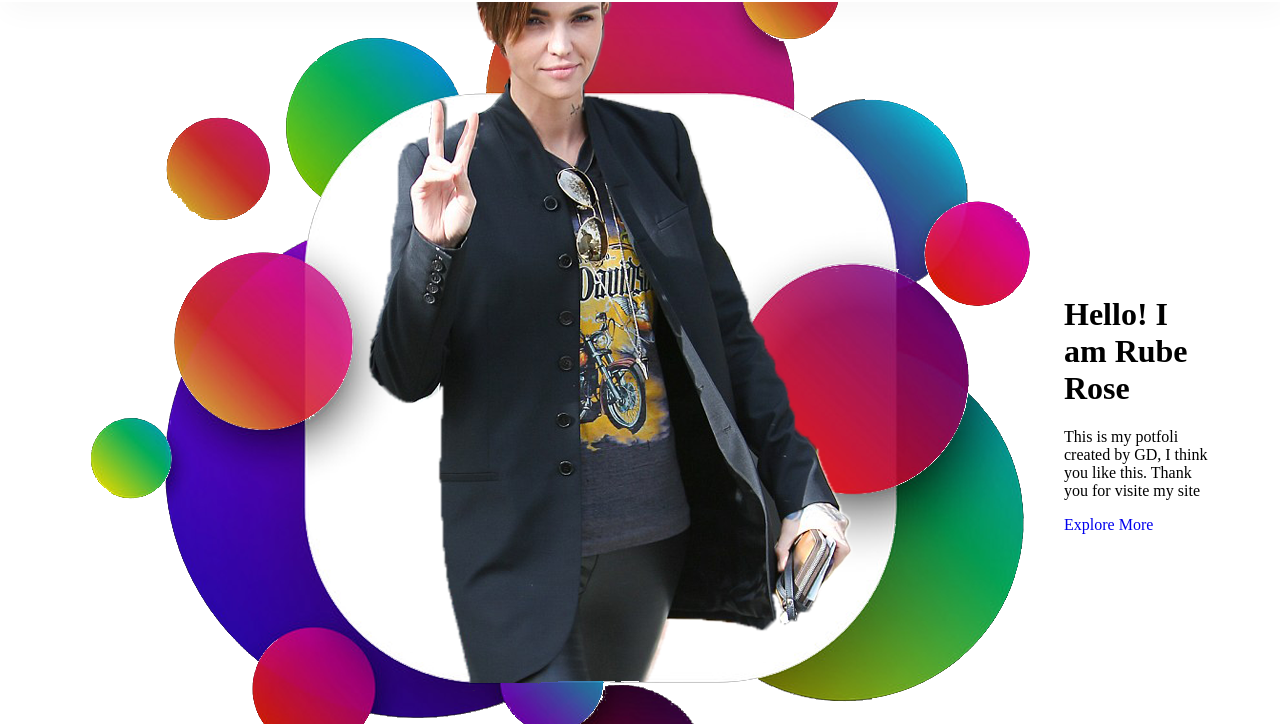
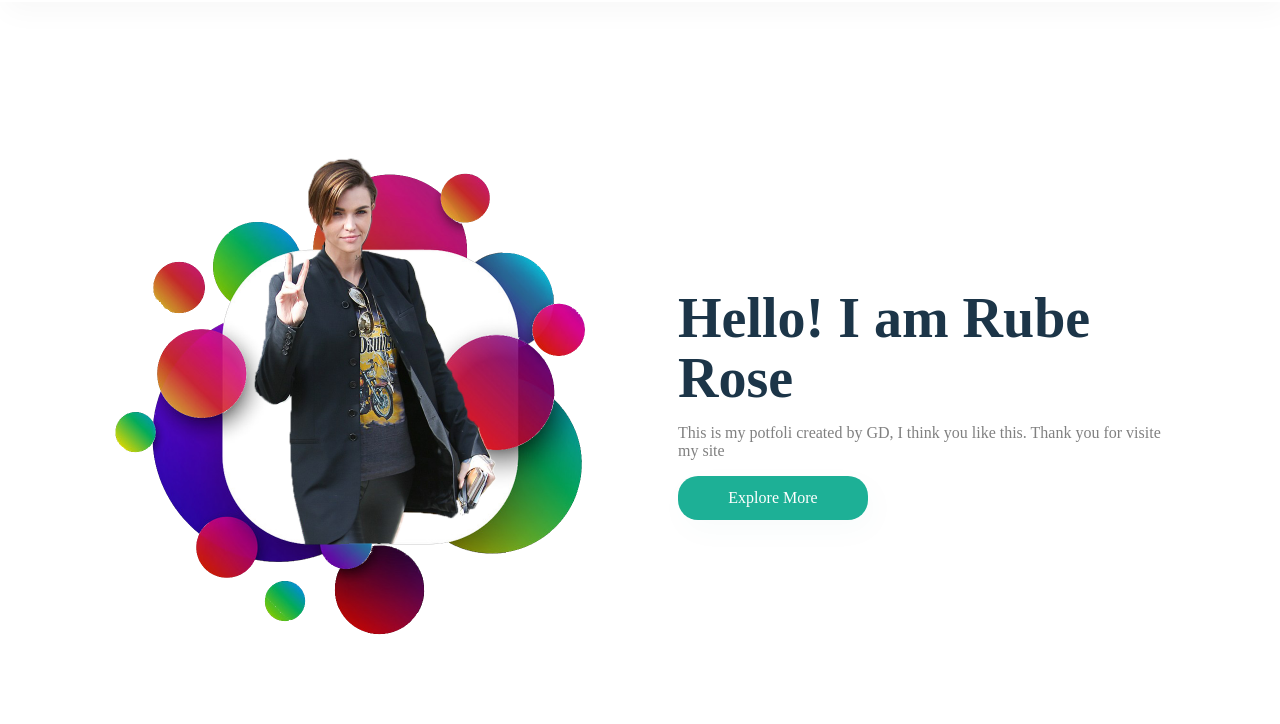
Before and after one commit to GayatriDunakhe/Your_username.github.io, a plain HTML site: page index.html in a window 1280 px wide. Shown: the part 76-800 px from the top of the page. Drawn offline with Linux system fonts and the light colour scheme.

Commit message:
Update style.css

```diff
--- a/style.css
+++ b/style.css
@@ -68,17 +68,12 @@ a{
   border-bottom: 2px solid #00cccc;
 }
 
-.hey:hover{
-  color:#660033;
-  border-bottom: 2px solid #660033;
-}
-
-.imge{
+.image{
   height: 500px;
   width: 500px;
 }
 
-.imge img{
+.image img{
   height: 100%;
   width: 100%;
   object-fit: contain;
@@ -95,35 +90,42 @@ a{
   transform: translate(-50%, -50%)
 }
 
-.txt{
+.main-text{
   width: 500px;
 }
 
-.txt h1{
+.main-text h1{
   font-size: 3.5em;
-  color:#660033;
+  color:#1c3548;
   margin: 0px 0px 10px 0px;
   line-height: 60px;
 }
 
-.txt p{
+.main-text p{
   color: grey;
 }
 
-.btn{
+.resume-btn{
   width: 190px;
   height: 44px;
   display: flex;
   justify-content: center;
   align-items: center;
   color: white;
-  background-image: linear-gradient(to right,#ff3399,#9933ff);
+  background-color: #1db096;
   box-shadow: 5px 10px 30px rgba(24,139,119,0.03);
   border-radius: 20px;
 }
 
-.btn:hover{
-  background-image: linear-gradient(to right,#ff66ff,#0066ff);
+.resume-btn:hover{
+  background-color: #23cdaf;
   box-shadow: 5px 10px 30px rgba(24,139,119,0.03);
   transition: all ease 0.2s;
 }
+
+.menu li a:hover{
+	background-color: #23cdaf;
+	color: white;
+	box-shadow: 5px 10px 30px rgba(24,139,119,0.03);
+  	transition: all ease 0.2s;
+}
```
